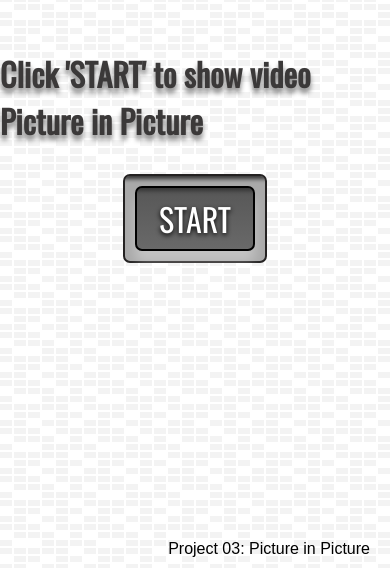
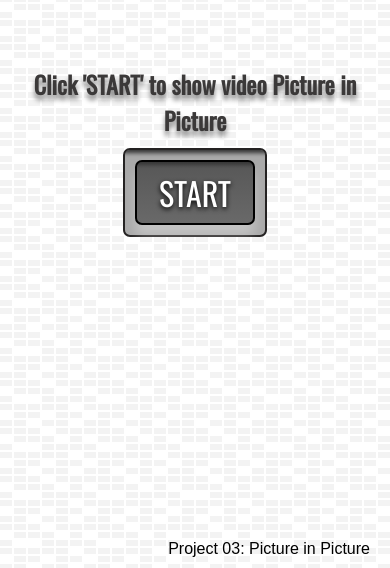
Before and after one commit to Jeco-Wang/03-picture-in-picture, a plain HTML site: page index.html in a window 390 px wide. Shown: the part 276-844 px from the top of the page. Drawn offline with nearby package versions, Linux system fonts and the light colour scheme.

Commit message:
h1 style change

```diff
--- a/style.css
+++ b/style.css
@@ -20,6 +20,7 @@ h1 {
   margin-bottom: 30px;
   color: rgb(59, 57, 57);
   text-shadow: 0px 5px 5px grey;
+  text-align: center;
 }
 
 .button-container {
@@ -62,3 +63,15 @@ footer {
   bottom: 10px;
   font-family: Arial, Helvetica, sans-serif;
 }
+
+/* Media Query: Large Smartphone */
+@media screen and (max-width: 600px) {
+  h1 {
+    font-size: 1.5rem;
+    margin: 10px;
+  }
+
+  .image-container {
+    margin: 10px;
+  }
+}
```
